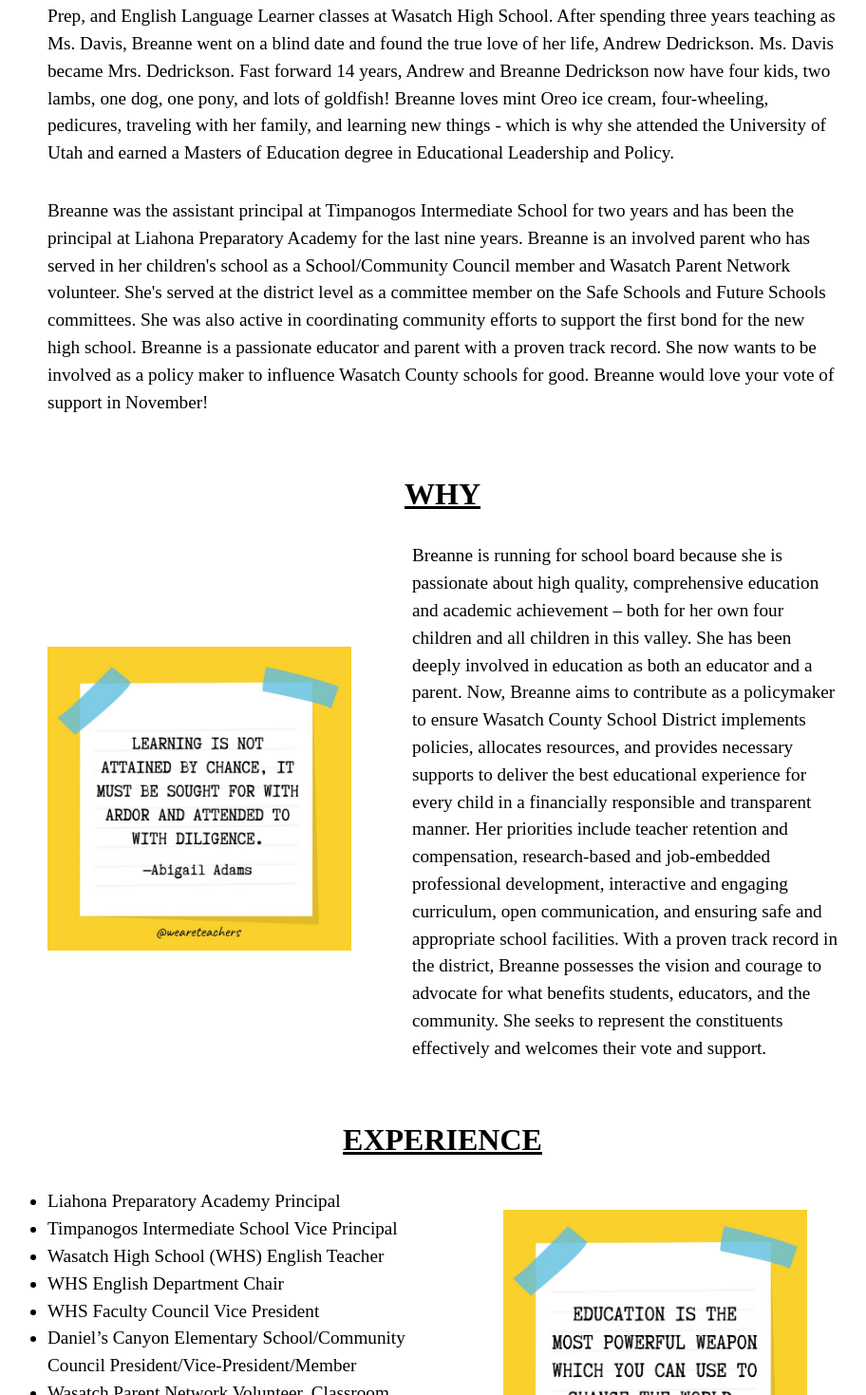
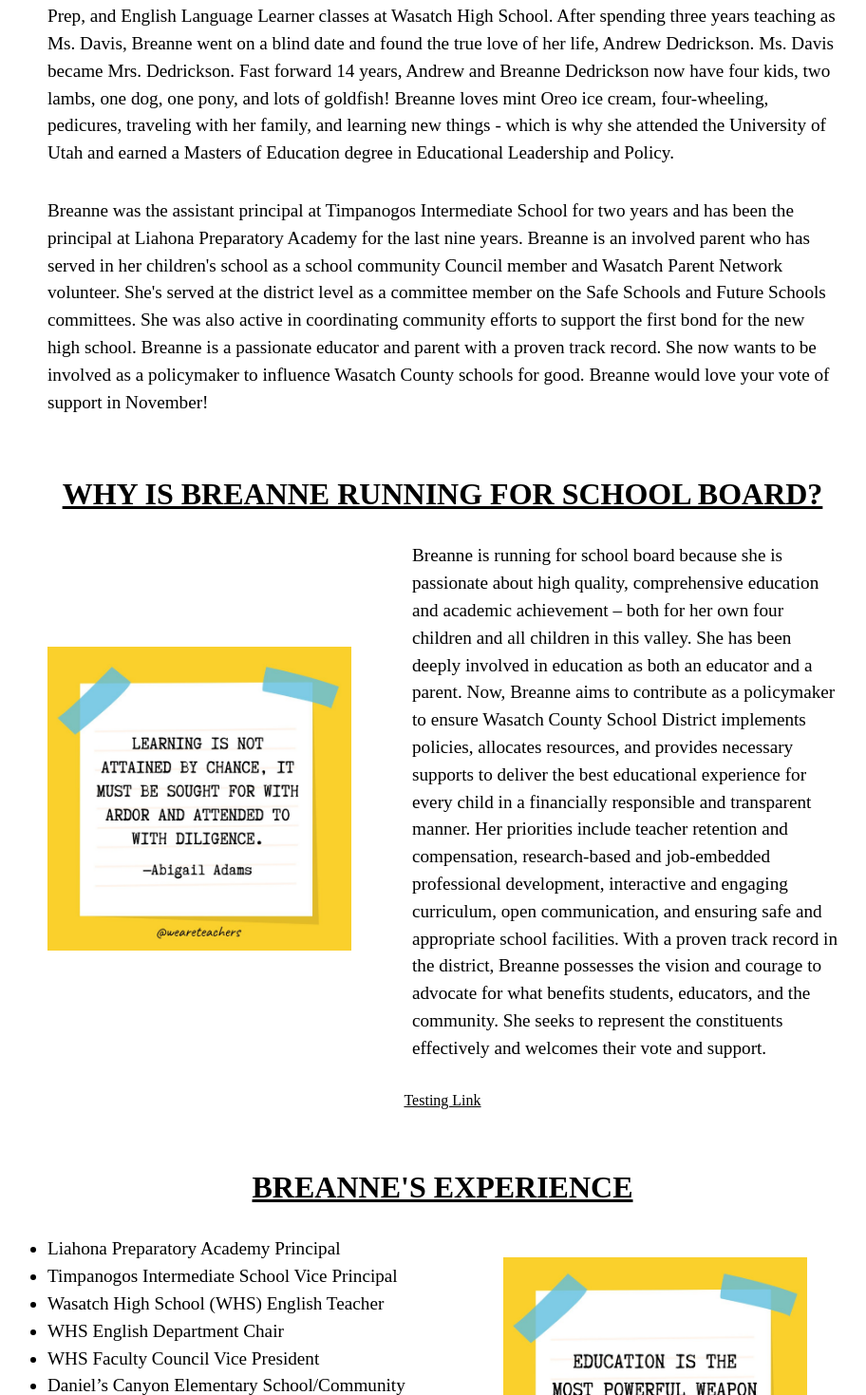
Before and after one commit to 12Kentos/Breanne, a Next.js app: page / in a window 1280 px wide. Shown: the part 1133-2602 px from the top of the page at 95% size, without its empty margins (174-1086 px from the left). Built offline with nearby package versions, Linux system fonts and the light colour scheme.

Commit message:
Minor corrections and testing pdf

```diff
--- a/app/page.js
+++ b/app/page.js
@@ -61,18 +61,20 @@ export default function Home() {
         Breanne was the assistant principal at Timpanogos Intermediate School
         for two years and has been the principal at Liahona Preparatory Academy
         for the last nine years. Breanne is an involved parent who has served in
-        her children's school as a School/Community Council member and Wasatch
+        her children's school as a school community Council member and Wasatch
         Parent Network volunteer. She's served at the district level as a
         committee member on the Safe Schools and Future Schools committees. She
         was also active in coordinating community efforts to support the first
         bond for the new high school. Breanne is a passionate educator and
         parent with a proven track record. She now wants to be involved as a
-        policy maker to influence Wasatch County schools for good. Breanne would
+        policymaker to influence Wasatch County schools for good. Breanne would
         love your vote of support in November!
       </p>
 
       <div className={styles.contentWrapper}>
-        <h2 className={styles.whyTitle}>Why</h2>
+        <h2 className={styles.whyTitle}>
+          Why is Breanne running for school board?
+        </h2>
         <div className={styles.whyExperience}>
           <div>
             <Image
@@ -119,9 +121,10 @@ export default function Home() {
             constituents effectively and welcomes their vote and support.
           </p>
         </div>
+        <Link href={`files/Valley.pdf`}>Testing Link</Link>
       </div>
       <div className={styles.contentWrapper}>
-        <h3>Experience</h3>
+        <h3>Breanne's Experience</h3>
         <div
           className={`${styles.whyExperience} ${styles.whyExperienceReverse}`}
         >
--- a/app/page.module.scss
+++ b/app/page.module.scss
@@ -120,9 +120,9 @@
   padding: 0 2rem;
 }
 
-// .whyTitle {
-//   color: rgb(249, 208, 44);
-// }
+.whyTitle {
+  text-align: center;
+}
 
 .whyInfo {
   max-width: 60%;
```
Also changed, not shown: 1 other file (tests, documents, lock files or other folders).
